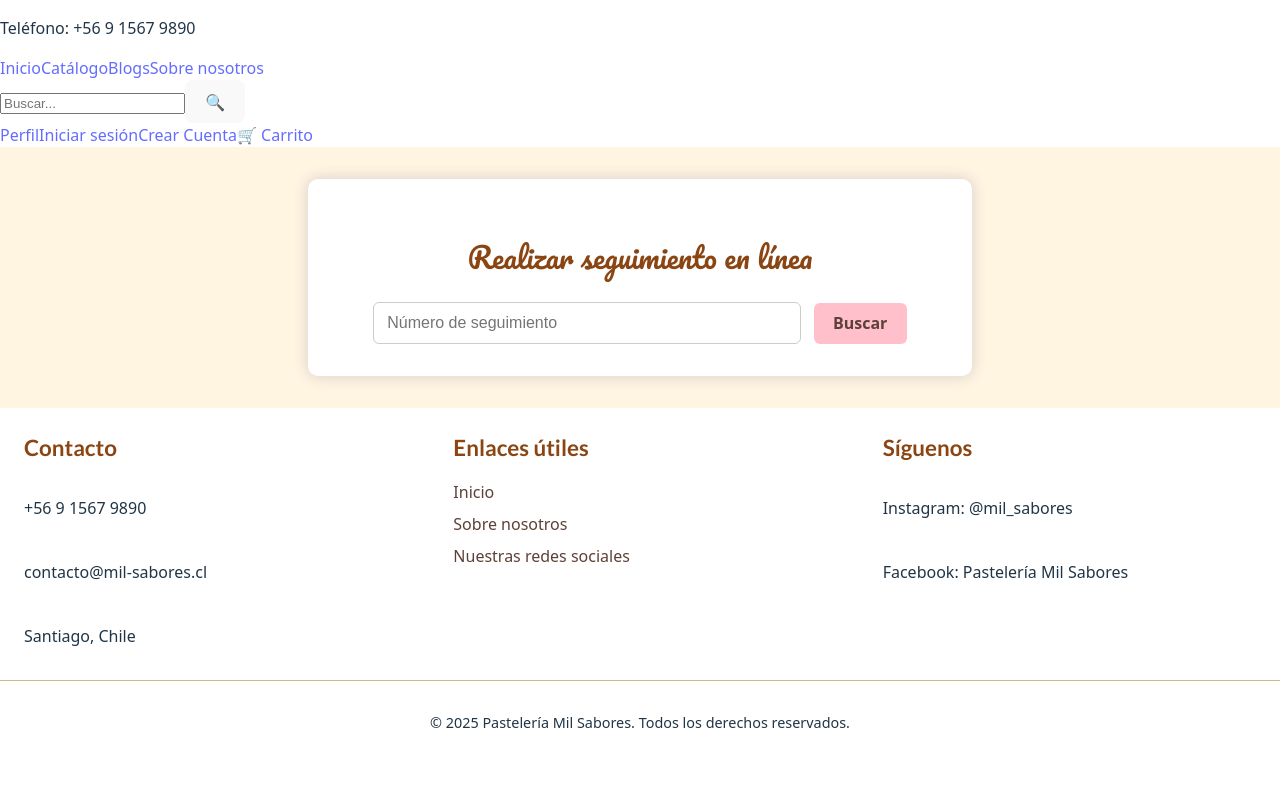
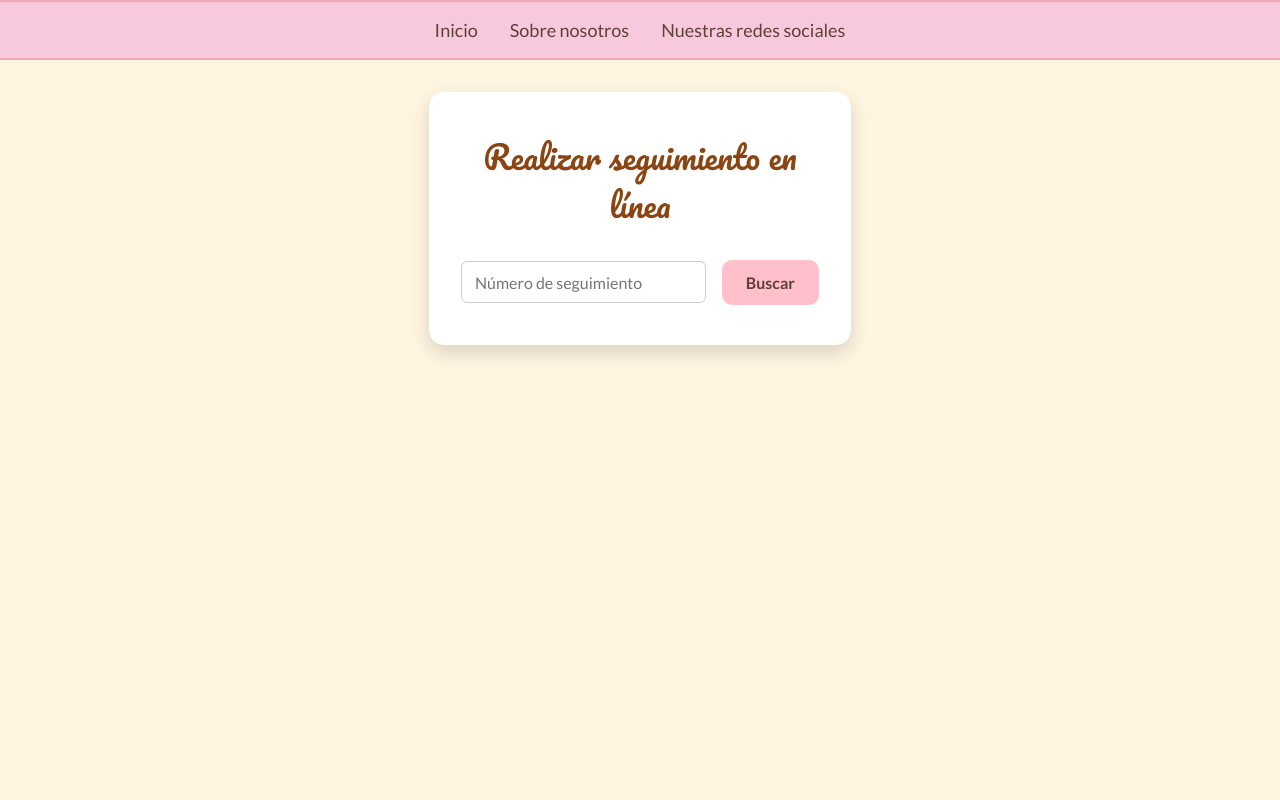
Before and after one commit to browatalafac/Fullstack-react, a React (Vite) app: page /followUp in a window 1280 px wide. Shown: the top 800 px of the page. Built offline with nearby package versions, Linux system fonts and the light colour scheme.

Commit message:
Se arreglo el css de followup

```diff
--- /dev/null
+++ b/src/components/organisms/FollowUp/FirstFollow.jsx
@@ -0,0 +1,13 @@
+import React from 'react'
+
+export default function FirstFollow() {
+  return (
+    <section id="first">
+        <nav>
+            <a href="/">Inicio</a>
+            <a href="/About">Sobre nosotros</a>
+            <a href="#">Nuestras redes sociales</a>
+        </nav>
+    </section>
+  )
+}
--- a/src/components/organisms/FollowUp/Follow.css
+++ b/src/components/organisms/FollowUp/Follow.css
@@ -1,4 +1,21 @@
-.profile-root #top-bar {
+/* Reset y tipografía */
+.followup-root * {
+    margin: 0;
+    font-family: "Lato", sans-serif;
+    font-size: large;
+}
+
+.followup-root {
+  padding-top: 0; /* quita el espacio superior */
+  display: flex;
+  flex-direction: column;
+  align-items: center;
+  min-height: 100vh;
+  background-color: #FFF5E1;
+}
+
+/* TopBar */
+.followup-root #top-bar {
     background-color: #FFF5E1;
     color: #5D4037;
     display: flex;
@@ -8,133 +25,202 @@
     font-size: 1rem;
 }
 
-.profile-root #top-bar .social-icons a {
-    color: #5D4037;
-    margin-left: 1rem;
-    font-size: 1.1rem;
-    transition: color 0.3s;
+
+.followup-box {
+    background-color: #ffffff;
+    padding: 2.5rem 2rem;
+    border-radius: 15px;
+    box-shadow: 0 8px 20px rgba(0, 0, 0, 0.15);
+    text-align: center;
+    width: 80%;
+    max-width: 500px;
+    transition: transform 0.3s ease, box-shadow 0.3s ease;
 }
 
-.profile-root #top-bar .social-icons a:hover {
-    color: #BF360C;
+.followup-box:hover {
+    transform: translateY(-5px);
+    box-shadow: 0 12px 25px rgba(0, 0, 0, 0.2);
 }
 
-.profile-root #first {
-    display: flex;
-    justify-content: space-between;
-    align-items: center;
-    padding: 1rem 5vw;
-    background-color: #f8c8dc;
-    height: 2vh;
-    border-top: 2px solid #f4a8b7;
-    border-bottom: 2px solid #f4a8b7;
+/* Título */
+.followup-box h2 {
+    font-family: "Pacifico", cursive;
+    color: #8B4513;
+    font-size: 2rem;
+    margin-bottom: 2rem;
 }
 
-.profile-root #search-bar {
+/* Input y botón */
+.followup-input {
     display: flex;
+    justify-content: center;
     align-items: center;
+    gap: 1rem;
 }
 
-.profile-root #search-bar input {
-    padding: 0.3rem 0.5rem;
-    border-radius: 8px;
+.followup-input input {
+    flex: 1;
+    padding: 0.8rem 1rem;
+    border-radius: 10px;
     border: 1px solid #ccc;
+    font-size: 1rem;
+    transition: border 0.3s, box-shadow 0.3s;
+}
+
+.followup-input input:focus {
+    border: 2px solid #8B4513;
+    box-shadow: 0 0 10px rgba(139, 69, 19, 0.3);
     outline: none;
 }
 
-.profile-root #search-bar button {
-    margin-left: 0.3rem;
-    padding: 0.3rem 0.6rem;
-    border-radius: 8px;
+/* Botón de búsqueda */
+.btn-search {
+    background-color: #FFC0CB;
     border: none;
-    background-color: #e99fac;
-    color: white;
+    border-radius: 10px;
+    padding: 0.8rem 1.5rem;
+    font-weight: 600;
+    font-size: 1rem;
+    color: #5D4037;
     cursor: pointer;
-    transition: 0.3s ease, transform 0.2s;
+    transition: background-color 0.3s ease, transform 0.2s ease;
 }
 
-.profile-root #search-bar button:hover {
-    background-color: #c4806b;
+.btn-search:hover {
+    background-color: #f4a8b7;
     transform: scale(1.05);
 }
 
-.profile-root a {
+
+
+
+
+
+
+
+
+
+
+.followup-root #first {
+    display: flex;
+    justify-content: center; /* centra el nav */
+    align-items: center;
+    background-color: #f8c8dc;
+    padding: 0; /* quitar padding que reduce el ancho visual */
+    width: 100vw; /* ocupa todo el ancho */
+    height: 7vh; /* altura similar a tu original */
+    border-top: 2px solid #f4a8b7;
+    border-bottom: 2px solid #f4a8b7;
+    margin-bottom: 2rem;
+}
+
+.followup-root #first nav {
+    display: flex;
+    justify-content: center;
+    align-items: center;
+    gap: 2rem;
+    width: 100%; /* opcional: hace que el nav ocupe todo el contenedor */
+}
+
+.followup-root a {
     text-decoration: none;
     color: #5D4037;
 }
 
-.profile-root #first > a {
-    color: #000000;
-}
-
-.profile-root a:hover {
+.followup-root a:hover {
     color: #8B4513;
 }
 
-.followup-root {
-    display: flex;
-    justify-content: center;
-    align-items: center;
-    background-color: #FFF5E1;
-    padding: 2rem 0;
-}
 
-.followup-box {
+.followup-root form {
+    width: 70vw;
     background-color: #ffffff;
     padding: 2rem;
     border-radius: 10px;
     box-shadow: 0 0 15px #d7ccc8;
-    text-align: center;
-    width: 70vw;
-    max-width: 600px;
+    display: flex;
+    flex-wrap: wrap;
+    column-gap: 2rem;
+    row-gap: 1.5rem;
+    max-width: 900px;
+    margin-bottom: 3rem;
 }
 
-.followup-box h2 {
+.followup-root h1 {
+    width: 100%;
+    font-size: 2.5rem;
     font-family: "Pacifico", cursive;
     color: #8B4513;
-    font-size: 1.8rem;
-    margin-bottom: 1.5rem;
+    text-align: center;
+    margin-bottom: 1rem;
 }
 
-.followup-input {
+.followup-root .row {
     display: flex;
-    justify-content: center;
-    align-items: center;
-    gap: 0.8rem;
+    flex-direction: column;
+    width: calc(50% - 1rem);
+    row-gap: 0.5rem;
 }
 
-.followup-input input {
-    flex: 1;
-    max-width: 400px;
+.followup-root label {
+    font-weight: 600;
+    color: #5D4037;
+}
+
+.followup-root input {
     height: 2.5rem;
-    padding: 0 0.8rem;
+    padding: 0 .8rem;
     border-radius: 6px;
     border: 1px solid #ccc;
     font-size: 1rem;
     transition: border 0.3s;
 }
 
-.followup-input input:focus {
+.followup-root input:focus {
     border: 1.5px solid #8B4513;
     outline: none;
 }
 
-.btn-search {
-    background-color: #FFC0CB;
+.followup-root button.btn {
+    width: calc(50% - 1rem);
+    height: 2.5rem;
     border: none;
     border-radius: 6px;
-    padding: 0.6rem 1.2rem;
+    cursor: pointer;
     font-weight: 600;
+    font-size: 1rem;
+    transition: background-color 0.3s;
+    margin-top: 2rem;
     color: #5D4037;
-    cursor: pointer;
-    transition: background-color 0.3s ease;
 }
 
-.btn-search:hover {
+.followup-root button.reset {
+    background-color: #FFE0E6;
+}
+
+.followup-root button.reset:hover {
+    background-color: #ffccd5;
+}
+
+.followup-root button.submit {
+    background-color: #FFC0CB;
+}
+
+.followup-root button.submit:hover {
     background-color: #f4a8b7;
 }
 
-.follow-root .footer-content {
+
+.followup-root #pie {
+    background-color: #FFE0B2;
+    color: #5D4037;
+    padding: 2rem 1rem 1rem 1rem;
+    border-top: 2px solid #d7b48c;
+    width: 100%;
+    margin-top: auto;
+}
+
+.followup-root .footer-content {
     display: flex;
     flex-wrap: wrap;
     justify-content: space-around;
@@ -143,49 +229,76 @@
     margin-left: 3vh;
 }
 
-.follow-root .footer-section {
+.followup-root .footer-section {
     flex: 1 1 250px;
     display: flex;
     flex-direction: column;
     row-gap: 0.5rem;
 }
 
-.follow-root .footer-section h3 {
+.followup-root .footer-section h3 {
     font-family: "Lato", cursive;
     font-size: 1.4rem;
     margin-bottom: 0.5rem;
     color: #8B4513;
 }
 
-.follow-root .footer-section a {
+.followup-root .footer-section a {
     color: #5D4037;
     text-decoration: none;
     font-weight: 500;
     transition: color 0.3s ease;
 }
 
-.follow-root .footer-section a:hover {
+.followup-root .footer-section a:hover {
     color: #BF360C;
 }
 
-.follow-root .footer-bottom {
+.followup-root .footer-bottom {
     text-align: center;
     border-top: 1px solid #d7b48c;
     padding-top: 1rem;
     font-size: 0.9rem;
 }
 
-@media (max-width: 600px) {
-    .followup-input {
-        flex-direction: column;
-        gap: 1rem;
+.error {
+  border: 2px solid red;
+  background-color: #ffe6e6;
+}
+
+
+@media (max-width: 768px) {
+    .followup-root form {
+        width: 90vw;
+        padding: 1.5rem;
     }
 
-    .followup-input input {
+    .followup-root .row {
         width: 100%;
     }
 
-    .btn-search {
+    .followup-root button.btn {
         width: 100%;
     }
+
+    .followup-root .you-have {
+    margin-top: 1.5rem;
+    text-align: center;
+    font-size: 1rem;
+    color: #5D4037;
+    font-weight: 500;
+    }
+
+    .followup-root .you-have a {
+    color: #7a3d11;
+    text-decoration: none;
+    font-weight: 600;
+    margin-left: 0.3rem;
+    transition: color 0.3s ease, text-decoration 0.3s ease;
+    }
+
+    .followup-root .you-have a:hover {
+    color: #BF360C;
+    text-decoration: underline;
+    }
 }
--- a/src/components/pages/FollowPage.jsx
+++ b/src/components/pages/FollowPage.jsx
@@ -1,18 +1,16 @@
 import React from 'react';
-import TopBar from '../organisms/TopBar';
-import First from '../organisms/First';
 import Follow from '../organisms/FollowUp/Follow';
 import Footer from '../organisms/Footer';
 import "../organisms/FollowUp/Follow.css";
+import FirstFollow from '../organisms/FollowUp/FirstFollow';
 
 export default function FollowPage() {
   return (
     <>
-    <div className="follow-root">
-      <TopBar />
-      <First />
+    <div className="followup-root">
+      <FirstFollow/>
       <Follow/>
-      <Footer />
+      <Footer/>
     </div>
     </>
   );
```
